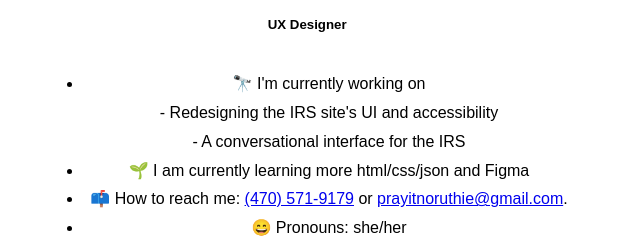
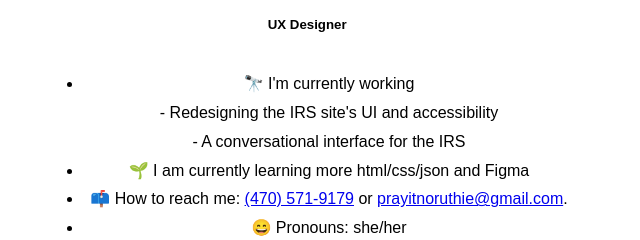
Before and after one commit to ruthieprayitno/UX-Portfolio, a plain HTML site: page about/index.html in a window 1280 px wide. Shown: the part 131-371 px from the top of the page, 331-971 px from the left. Drawn offline with Linux system fonts and the light colour scheme.

Commit message:
Update index.html

```diff
--- a/about/index.html
+++ b/about/index.html
@@ -24,7 +24,7 @@
         <div class="row">
             <div class="col text-left text-black">
             <ul style="line-height: 1.8em;">
-                <li>🔭 I'm currently working on <br>
+                <li>🔭 I'm currently working  <br>
                  - Redesigning the IRS site's UI and accessibility <br>
                    - A conversational interface for the IRS
                 </li>
```
